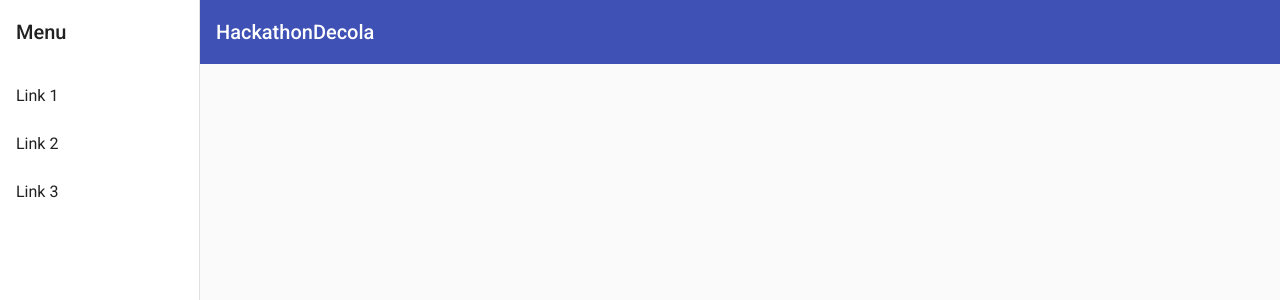
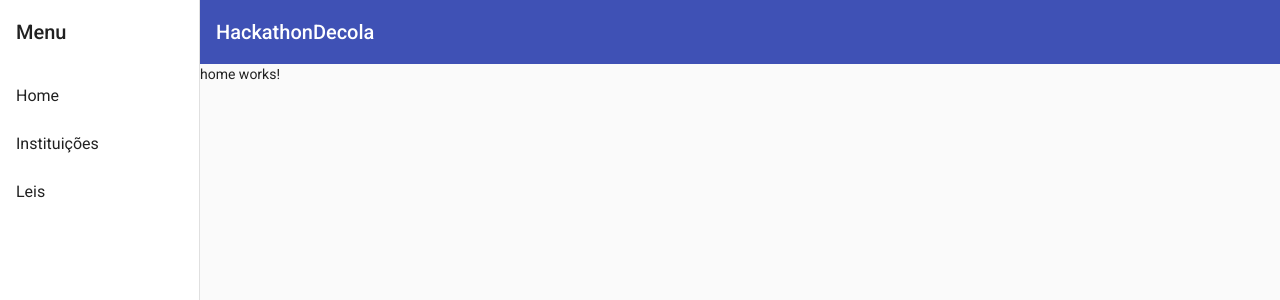
Before and after one commit to Wilker-lab/hackathonMulher, an Angular app: page / in a window 1280 px wide. Shown: the top 300 px of the page. Built offline with nearby package versions, Linux system fonts and the light colour scheme.

Commit message:
menu update

```diff
--- a/src/app/app-routing.module.ts
+++ b/src/app/app-routing.module.ts
@@ -15,7 +15,7 @@ const routes: Routes = [
         component: HomeComponent
       },
       {
-        path:"intituicoes",
+        path:"instituicoes",
         component: InstituicoesPageComponent
       },
       {
--- a/src/app/app.component.html
+++ b/src/app/app.component.html
@@ -1 +1 @@
-<app-menu></app-menu>
+<router-outlet></router-outlet>
--- a/src/app/componentes/menu/menu.component.html
+++ b/src/app/componentes/menu/menu.component.html
@@ -5,9 +5,9 @@
       [opened]="(isHandset$ | async) === false">
     <mat-toolbar>Menu</mat-toolbar>
     <mat-nav-list>
-      <a mat-list-item href="#">Link 1</a>
-      <a mat-list-item href="#">Link 2</a>
-      <a mat-list-item href="#">Link 3</a>
+      <a mat-list-item routerLink="/">Home</a>
+      <a mat-list-item routerLink="/instituicoes">Instituições</a>
+      <a mat-list-item routerLink="/leis">Leis</a>
     </mat-nav-list>
   </mat-sidenav>
   <mat-sidenav-content>
@@ -23,5 +23,6 @@
       <span>HackathonDecola</span>
     </mat-toolbar>
     <!-- Add Content Here -->
+    <router-outlet></router-outlet>
   </mat-sidenav-content>
 </mat-sidenav-container>
```
